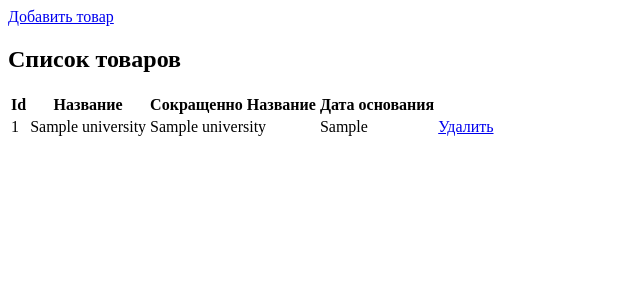
After one commit to Norelan/Jango, a Django app: page /first_app/university/ in a window 1280 px wide. The commit adds this page. Shown: the top 300 px of the page, without its empty margins (0-640 px from the left). Run offline with Django 5.2, Linux system fonts and the light colour scheme; tables that the repository leaves empty hold one stand-in row (values such as "Sample post").

Commit message:
Добавлена обработка университетов

```diff
--- a/univer/first_app/admin.py
+++ b/univer/first_app/admin.py
@@ -5,10 +5,10 @@ from .models import Product, University
 #Создаем специальный класс, в котором можно указывать различные параметры работы с моделью через панель администратора
 class ProductAdmin(admin.ModelAdmin):
     #Данная переменная указывает на поля, которые будут выводится в списке продуктов
-    list_display = ('id', 'name', 'cost')
+    list_display = ('id', 'name', 'birth', 'univer', 'year')
 
 admin.site.register(Product, ProductAdmin)
 
 class UniversityAdmin(admin.ModelAdmin):
-    list_display = ('id', 'name')
+    list_display = ('id', 'name', 'short_name', 'year')
 admin.site.register(University, UniversityAdmin)
--- a/univer/first_app/models.py
+++ b/univer/first_app/models.py
@@ -3,18 +3,21 @@ from django.db import models
 # Create your models here.
 
 class University(models.Model):
-    name = models.CharField(verbose_name = "Название", max_length=20)
+    name = models.CharField(verbose_name = "Название", max_length=100)
+    short_name = models.CharField(verbose_name = "Сокращенное название", max_length=10)
+    year =  models.CharField(verbose_name = "Дата создания", max_length=10)
 
         #Переопределение метода str() нужно для того, чтобы вместо Company object(id) писалось просто название компании
     def __str__(self):
         return self.name
 
 class Product(models.Model):
-    cost = models.IntegerField(verbose_name = "Цена")
-    name = models.CharField(verbose_name = "Название", max_length=20)
+
+    name = models.CharField(verbose_name = "ФИО", max_length=50)
+    birth = models.CharField(verbose_name = "Дата рождения", max_length=10)
     #null = True указывает на то, что поле может иметь значение null
     #on_delete указывает на то, что необходимо делать в случае удаления производителя из базы. В данном случае мы устанавливаем поле в null
-    univer = models.ForeignKey(University, on_delete = models.SET_NULL, null=True,verbose_name = "университет")
-
+    univer = models.ForeignKey(University, on_delete = models.SET_NULL, null=True,verbose_name = "Университет")
+    year = models.IntegerField(verbose_name = "Год поступления")
     def __str__(self):
         return f"{self.name}_{self.cost}"
--- a/univer/first_app/templates/product_list.html
+++ b/univer/first_app/templates/product_list.html
@@ -8,13 +8,14 @@
     <a href="create">Добавить товар</a>
     <h2>Список товаров</h2>
     <table>
-        <thead><th>Id</th><th>Название</th><th>Цена</th><th></th></thead>
+        <thead><th>Id</th><th>ФИО</th><th>Дата Рождения</th><th>Университет</th><th>Год поступления</th><th></th></thead>
         {% for product in products %}
         <tr>
             <td>{{ product.id }}</td>
             <td>{{ product.name }}</td>
-            <td>{{ product.cost }}</td>
+            <td>{{ product.birth }}</td>
             <td>{{ product.univer }}</td>
+            <td>{{ product.year }}</td>
             <td><a href="delete/{{product.id}}">Удалить</a></td>
         </tr>
         {% endfor %}
--- /dev/null
+++ b/univer/first_app/templates/university_list.html
@@ -0,0 +1,23 @@
+<!DOCTYPE html>
+<html>
+<head>
+    <meta charset="utf-8" />
+    <title>Product list</title>
+</head>
+<body>
+    <a href="create">Добавить товар</a>
+    <h2>Список товаров</h2>
+    <table>
+        <thead><th>Id</th><th>Название</th><th>Сокращенно Название</th><th>Дата основания</th><th></th></thead>
+        {% for university in universities %}
+        <tr>
+            <td>{{ university.id }}</td>
+            <td>{{ university.name }}</td>
+            <td>{{ university.short_name }}</td>
+            <td>{{ university.year }}</td>
+            <td><a href="delete/{{university.id}}">Удалить</a></td>
+        </tr>
+        {% endfor %}
+    </table>
+</body>
+</html>
--- a/univer/first_app/urls.py
+++ b/univer/first_app/urls.py
@@ -24,4 +24,14 @@ urlpatterns = [
     path('product/', views.product_list),
 
     path('product/delete/<int:prod_id>/', views.delete_product),
+
+
+    path('university/<int:uni_id>/', views.university),
+
+    path('university/create/', views.create_university),
+
+    path('university/', views.university_list),
+
+    path('university/delete/<int:uni_id>/', views.delete_university),
+
 ]
--- a/univer/first_app/views.py
+++ b/univer/first_app/views.py
@@ -6,7 +6,7 @@ from django.http import HttpResponse, HttpResponseRedirect, HttpResponseNotFound
 from django.template.response import TemplateResponse
 
 from django.db import models
-from .forms import ProductForm
+from .forms import ProductForm, UniversityForm
 from .models import Product, University
 
 
@@ -21,16 +21,6 @@ def about(request):
 # Вернет текст "newinfo"
 def best(request):
     return HttpResponse('Передай привет маме')
-
-########### С параметрами
-#При использовании параметров функции-представления, они обрабатываются в ней, как аргументы функции
-def product(request, prod_id):
-    try:
-        curr_prod = Product.objects.get(id=prod_id)
-        data = {"prod_name": curr_prod.name, "prod_cost":curr_prod.cost, "prod_uni":curr_prod.univer}
-        return TemplateResponse(request, "product.html", data)
-    except Product.DoesNotExist:
-        return HttpResponseNotFound("Продукта с таким id не существует")
 
 #При использовании параметров строки запроса, они получаются внутри функции-представления с помощью метода request.GET.get()
 def user(request):
@@ -54,15 +44,31 @@ def numbers(request):
     data = {"nums_info": nums_info}
     return TemplateResponse(request, "numbers.html", data)
 
+########### С параметрами
+
+#При использовании параметров функции-представления, они обрабатываются в ней, как аргументы функции
+def product(request, prod_id):
+    try:
+        curr_prod = Product.objects.get(id=prod_id)
+        data = {"prod_name": curr_prod.name, "prod_birth":curr_prod.birth, "prod_uni":curr_prod.univer, "prod_year":curr_prod.year}
+        return TemplateResponse(request, "product.html", data)
+    except Product.DoesNotExist:
+        return HttpResponseNotFound("Продукта с таким id не существует")
+
 def create_product(request):
     if request.method == "POST":
         #Если мы ввели данные в формы, и нажали на кнопку "Send Product", то тогда метод запроса будет POST(как мы указали в шаблоне),
         #и соответственно, выполнится этот блок, который просто перенаправит нас на страницу с информацией об продукте
+        #form = ProductForm(request.POST)
         prod_name = request.POST.get("name")
-        prod_cost = request.POST.get("cost")
-        prod_univer = request.POST.get("univer")
+        prod_birth = request.POST.get("birth")
+        prod_univer_id = request.POST.get("univer")
+        prod_univer = University.objects.get(id=prod_univer_id )
+        prod_year = request.POST.get("year")
+
+        #prod_univer = form.cleaned_data["univer"]
          #Добавляем продукт в базу данных
-        product = Product.objects.create(name = prod_name, cost = prod_cost, univer = prod_univer)
+        product = Product.objects.create(name = prod_name, birth = prod_birth, univer = prod_univer, year = prod_year)
         #Получаем id добавленного для того, чтобы перейти на его страницу
         new_id = product.id
         return HttpResponseRedirect(f"/first_app/product/{new_id}")
@@ -84,3 +90,46 @@ def product_list(request):
     all_prods = Product.objects.all()
     data = {"products": all_prods}
     return TemplateResponse(request, "product_list.html", data)
+
+
+def university(request, uni_id):
+    try:
+        curr_uni = University.objects.get(id=uni_id)
+        data = {"uni_name": curr_uni.name, "uni_short_name":curr_uni.short_name, "uni_year":curr_uni.year}
+        return TemplateResponse(request, "university.html", data)
+    except University.DoesNotExist:
+        return HttpResponseNotFound("Университета с таким id не существует")
+
+def create_university(request):
+    if request.method == "POST":
+        #Если мы ввели данные в формы, и нажали на кнопку "Send Product", то тогда метод запроса будет POST(как мы указали в шаблоне),
+        #и соответственно, выполнится этот блок, который просто перенаправит нас на страницу с информацией об продукте
+        #form = ProductForm(request.POST)
+        prod_name = request.POST.get("name")
+        prod_short_name = request.POST.get("short_name")
+        prod_year = request.POST.get("year")
+
+        #prod_univer = form.cleaned_data["univer"]
+         #Добавляем продукт в базу данных
+        university = University.objects.create(name = prod_name, short_name = prod_short_name, year = prod_year)
+        #Получаем id добавленного для того, чтобы перейти на его страницу
+        new_id = university.id
+        return HttpResponseRedirect(f"/first_app/university/{new_id}")
+    else:
+        #Если же мы просто открыли страницу, то выполнится этот блок, который выведет нам форму
+        data = {"form": UniversityForm()}
+        return TemplateResponse(request, "create_university.html", data)
+
+def university_list(request):
+    #Получаем все продукты из базы
+    all_prods = University.objects.all()
+    data = {"universities": all_prods}
+    return TemplateResponse(request, "university_list.html", data)
+
+def delete_university(request,uni_id):
+    try:
+        univer = University.objects.get(id=uni_id)
+        univer.delete()
+        return HttpResponseRedirect("/first_app/university/")
+    except University.DoesNotExist:
+        return HttpResponseNotFound("Университета с таким id не существует")
```
Also changed, not shown: univer/first_app/forms.py (+7 -1 lines), univer/first_app/templates/create_university.html (added, +16 -0 lines), univer/first_app/templates/university.html (added, +13 -0 lines), univer/first_app/migrations/0004_remove_product_cost_product_birth_product_year_and_more.py (added), univer/first_app/migrations/0005_university_short_name_university_year_and_more.py (added), univer/first_app/migrations/0006_alter_university_name.py (added).
